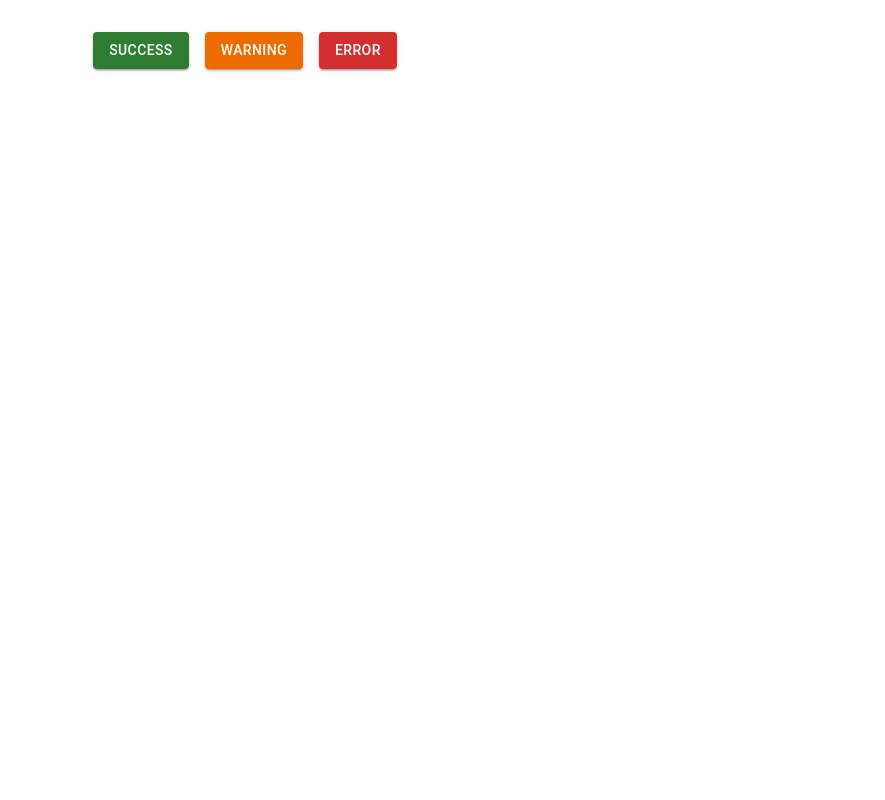
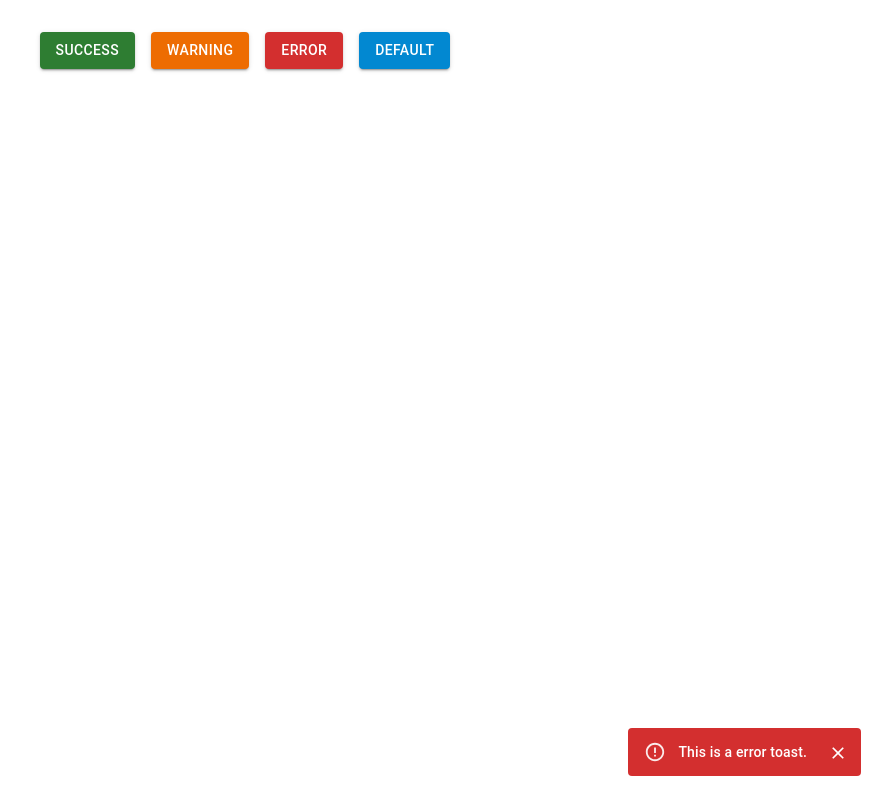
Before and after one commit to Yo0GuitarIT/component-toast-test, a React (Create React App) app: page / in a window 1280 px wide. Both pictures are taken after a click on the button "ERROR". Shown: the whole page, without its empty margins (395-1280 px from the left). Built offline with nearby package versions, Linux system fonts and the light colour scheme.

Commit message:
Feat: Add custom time and transion

```diff
--- a/src/App.js
+++ b/src/App.js
@@ -6,12 +6,26 @@
     const [toast, setToast] = useState({
         open: false,
         message: "",
+        severity: "success",
+        vertical: "top",
+        horizontal: "left",
+        time: 3000,
     });
 
+    const toastConfigs = {
+        success: { time: 1000, vertical: "bottom", horizontal: "left" },
+        warning: { time: 2000, vertical: "bottom", horizontal: "center" },
+        error: { time: 4000, vertical: "bottom", horizontal: "right" },
+        default: { time: 3000, vertical: "top", horizontal: "right" },
+    };
+
     const handleClick = (type) => {
+        const config = toastConfigs[type] || toastConfigs.default;
         setToast({
             open: true,
             message: `This is a ${type} toast.`,
+            severity: type,
+            ...config,
         });
     };
 
@@ -52,11 +66,22 @@
                 >
                     Error
                 </Button>
+                <Button
+                    variant="contained"
+                    color="info"
+                    onClick={() => handleClick("default")}
+                >
+                    default
+                </Button>
             </Stack>
             <Toast
                 open={toast.open}
                 handleClose={handleClose}
                 message={toast.message}
+                severity={toast.severity}
+                vertical={toast.vertical}
+                horizontal={toast.horizontal}
+                time={toast.time}
             />
         </Container>
     );
--- a/src/components/Toast.jsx
+++ b/src/components/Toast.jsx
@@ -1,13 +1,55 @@
-import { Snackbar } from "@mui/material";
+import React, { useMemo } from "react";
+import { Alert, Snackbar, Slide } from "@mui/material";
 
-function Toast({ open, handleClose, message }) {
+const getSlideDirection = (severity) => {
+    switch (severity) {
+        case "success":
+            return "right";
+        case "warning":
+            return "up";
+        case "error":
+            return "left";
+        default:
+            return "down";
+    }
+};
+
+function Toast({
+    open,
+    handleClose,
+    message,
+    severity,
+    time,
+    vertical,
+    horizontal,
+}) {
+    const SlideTransition = useMemo(() => {
+        return React.forwardRef((props, ref) => (
+            <Slide
+                {...props}
+                direction={getSlideDirection(severity)}
+                ref={ref}
+            />
+        ));
+    }, [severity]);
+
     return (
         <Snackbar
             open={open}
-            autoHideDuration={2000}
+            autoHideDuration={time}
             onClose={handleClose}
-            message={message}
-        />
+            anchorOrigin={{ vertical, horizontal }}
+            TransitionComponent={SlideTransition}
+        >
+            <Alert
+                onClose={handleClose}
+                severity={severity === "default" ? "info" : severity}
+                variant="filled"
+                sx={{ width: "100%" }}
+            >
+                {message}
+            </Alert>
+        </Snackbar>
     );
 }
 
```
